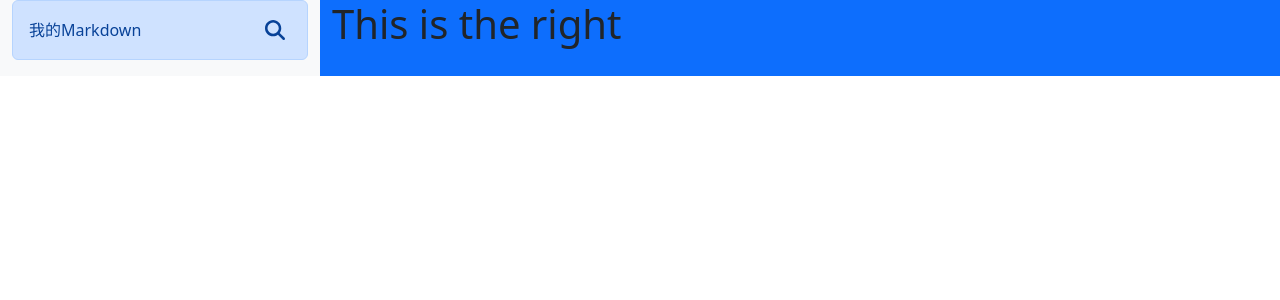
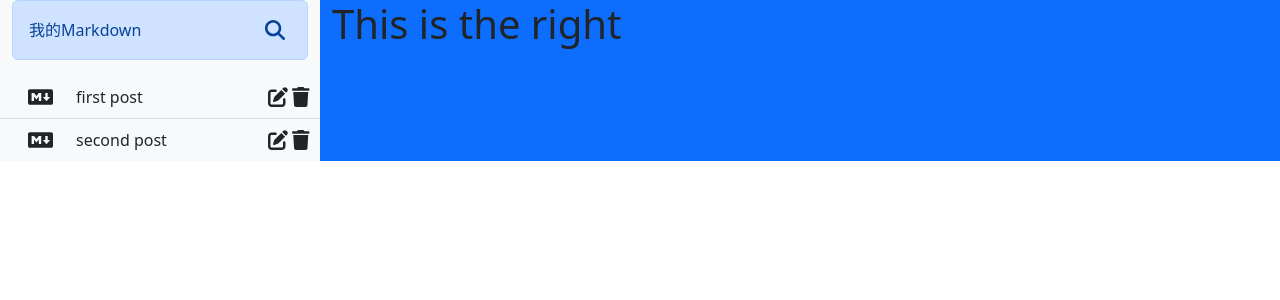
Before and after one commit to ZhangWei1220-zw/cloud-doc, a React (Create React App) app: page / in a window 1280 px wide. Shown: the top 300 px of the page. Built offline with nearby package versions, Linux system fonts and the light colour scheme.

Commit message:
FileList样式搭建

```diff
--- a/package.json
+++ b/package.json
@@ -5,6 +5,7 @@
   "main": "main.js",
   "dependencies": {
     "@fortawesome/fontawesome-svg-core": "^6.2.0",
+    "@fortawesome/free-brands-svg-icons": "^6.2.0",
     "@fortawesome/free-solid-svg-icons": "^6.2.0",
     "@fortawesome/react-fontawesome": "^0.2.0",
     "@testing-library/jest-dom": "^5.16.5",
--- a/src/App.js
+++ b/src/App.js
@@ -2,6 +2,8 @@ import logo from './logo.svg';
 import './App.css';
 import 'bootstrap/dist/css/bootstrap.min.css'
 import FileSearch from './components/FileSearch';
+import FileList from './components/FileList';
+import defaultFiles from './utils/defaultFiles';
 
 function App() {
   return (
@@ -9,6 +11,7 @@ function App() {
       <div className='row'>
         <div className='col-3 bg-light left-panel'>
           <FileSearch title='我的Markdown' onFileSearch={()=>{}}/>
+          <FileList files={defaultFiles}/>
         </div>
         <div className='col-9 bg-primary right-panel'>
           <h1>This is the right</h1>
--- /dev/null
+++ b/src/components/FileList.js
@@ -0,0 +1,60 @@
+import React from 'react'
+import { FontAwesomeIcon} from '@fortawesome/react-fontawesome'
+import {faEdit, faTrash} from '@fortawesome/free-solid-svg-icons'
+import {faMarkdown} from '@fortawesome/free-brands-svg-icons'
+import PropTypes from 'prop-types'
+
+
+const FileList = ({ files, onFileClick, onSaveEdit, onFileDelete}) => {
+  return (
+    <ul
+      className='list-group list-group-flush file-list'
+    >
+      {
+        files.map((file) =>  (
+        <li
+            className='list-group-item bg-light d-flex align-items-center row'
+            key={file.id}
+          >
+            <span className='col-2'>
+              <FontAwesomeIcon
+                title='markdown'
+                icon={faMarkdown}
+                size='lg'
+              />
+            </span>
+            <span className='col-8'>{file.title}</span>
+            <button
+            type='button'
+            className='icon-button col-1'
+            onClick={() => {}}
+          >
+            <FontAwesomeIcon
+              title='编辑'
+              icon={faEdit}
+              size='lg'
+            />
+          </button>
+          <button
+            type='button'
+            className='icon-button col-1'
+            onClick={() => {}}
+          >
+            <FontAwesomeIcon
+              title='删除'
+              icon={faTrash}
+              size='lg'
+            />
+          </button>
+          </li>)
+        )
+      }
+    </ul>
+  )
+}
+
+FileList.propTypes = {
+  files: PropTypes.array
+}
+
+export default FileList
--- /dev/null
+++ b/src/utils/defaultFiles.js
@@ -0,0 +1,15 @@
+const defaultFiles = [
+  {
+    id:1,
+    title:'first post',
+    body:'should be aware of this',
+    createdAt:1563762965704
+  },
+  {
+    id:2,
+    title:'second post',
+    body:'## this is the title',
+    createdAt:1563762965704
+  }
+]
+export default defaultFiles
```
Also changed, not shown: 1 other file (tests, documents, lock files or other folders).
